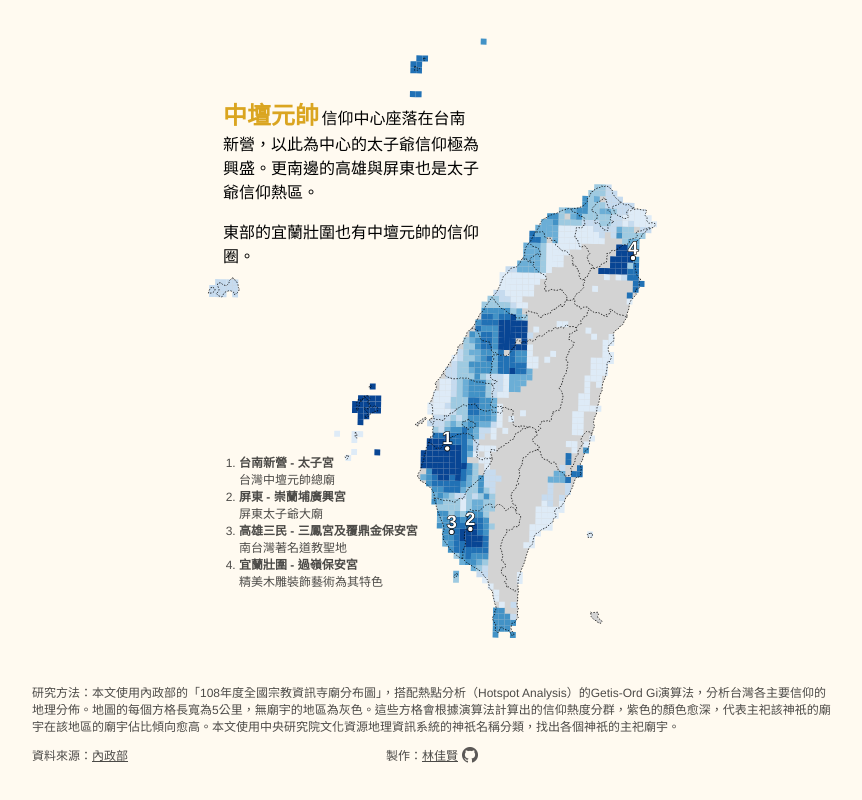
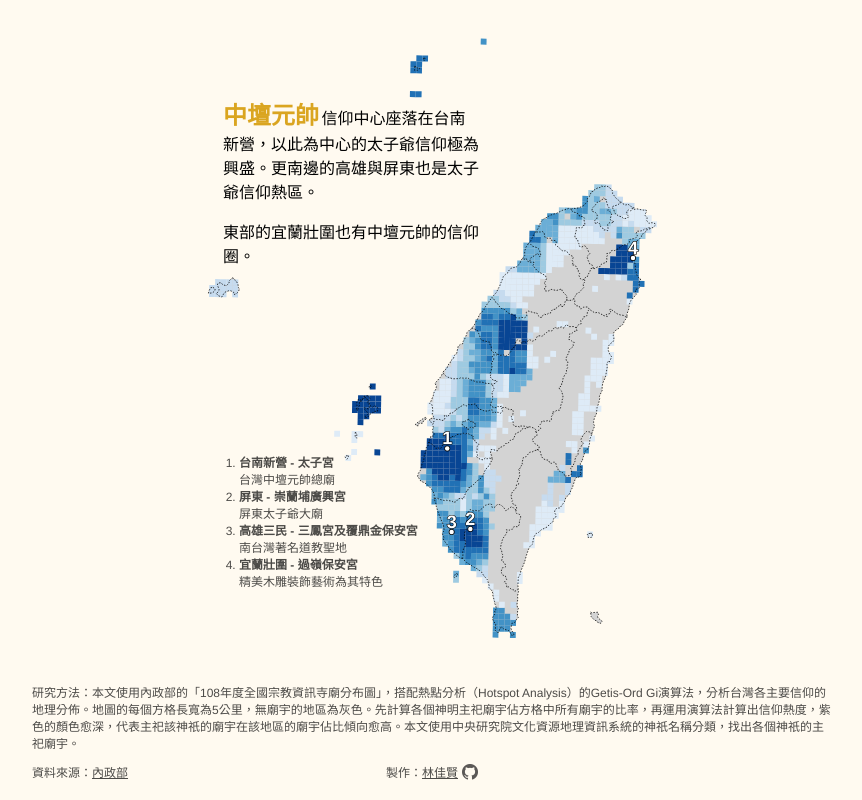
Before and after one commit to imdataman/tw-gods-frontend, a Vue app: page / in a window 1280 px wide. Shown: the part 2995-3795 px from the top of the page, without its empty margins (208-1070 px from the left). Built offline with nearby package versions, Linux system fonts and the light colour scheme.

Commit message:
edit methodology

```diff
--- a/src/App.vue
+++ b/src/App.vue
@@ -24,7 +24,7 @@
       <p class="methodology">
         研究方法：本文使用內政部的「108年度全國宗教資訊寺廟分布圖」，搭配熱點分析（Hotspot
         Analysis）的Getis-Ord
-        Gi演算法，分析台灣各主要信仰的地理分佈。地圖的每個方格長寬為5公里，無廟宇的地區為灰色。這些方格會根據演算法計算出的信仰熱度分群，紫色的顏色愈深，代表主祀該神祇的廟宇在該地區的廟宇佔比傾向愈高。本文使用中央研究院文化資源地理資訊系統的神祇名稱分類，找出各個神祇的主祀廟宇。
+        Gi演算法，分析台灣各主要信仰的地理分佈。地圖的每個方格長寬為5公里，無廟宇的地區為灰色。先計算各個神明主祀廟宇佔方格中所有廟宇的比率，再運用演算法計算出信仰熱度，紫色的顏色愈深，代表主祀該神祇的廟宇在該地區的廟宇佔比傾向愈高。本文使用中央研究院文化資源地理資訊系統的神祇名稱分類，找出各個神祇的主祀廟宇。
       </p>
       <div class="credit">
         <span>
```
